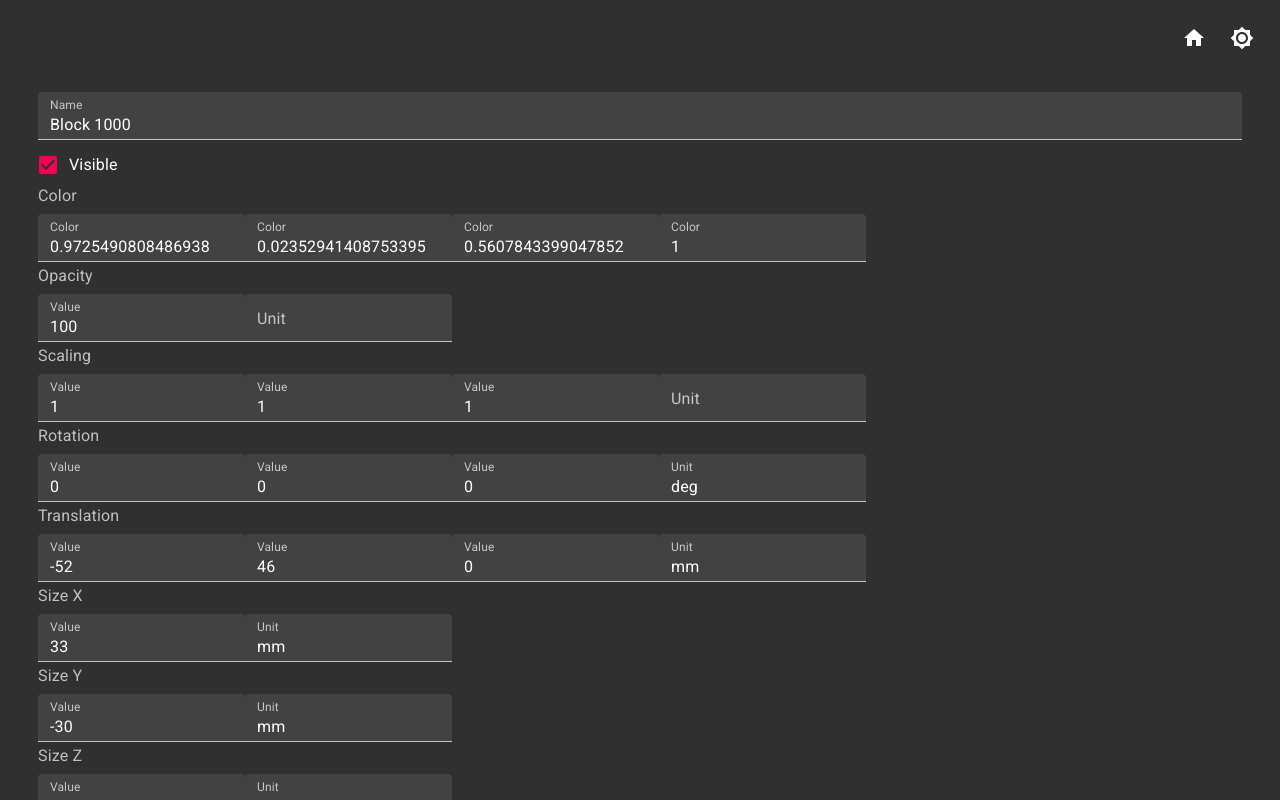
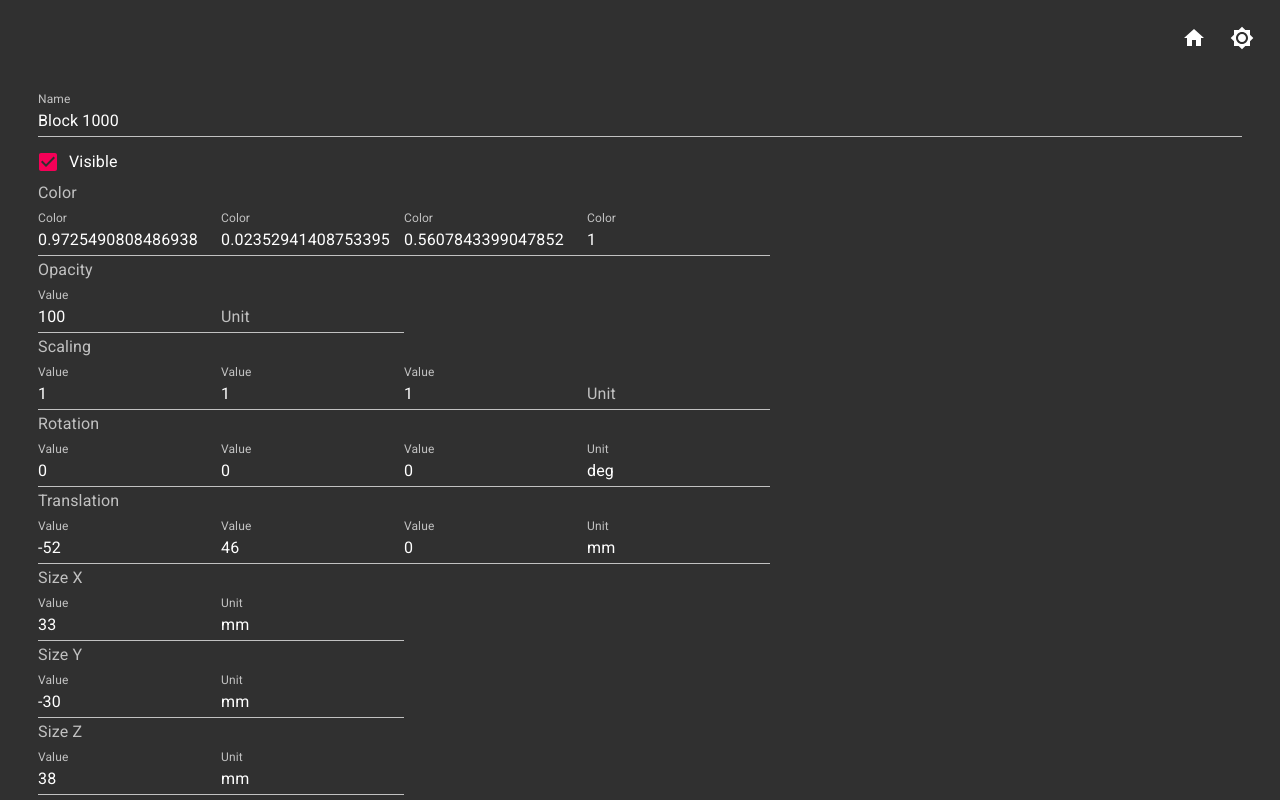
Before and after one commit to KZzizzle/s4l-react-test, a React app: page /form-demo in a window 1280 px wide. Built offline with nearby package versions, Linux system fonts and the light colour scheme; no server answers.

Commit message:
Changed input's style

```diff
--- a/src/form/DynamicForm.js
+++ b/src/form/DynamicForm.js
@@ -22,9 +22,8 @@ const InputElement = props => {
         <TextField
           id={strPath}
           label={title || givenTitle}
-          variant='filled'
+          value={data}
           margin='dense'
-          value={data}
         />
       );
   }
@@ -93,6 +92,7 @@ class DynamicForm extends React.Component {
 
 // Util functions
 const stringPath = arrayPath => arrayPath.join('.')
+
 const isValueUnit = object => {
   const keys = Object.keys(object.properties);
   return keys.length === 2 && keys.includes('value') && keys.includes('unit');
```
